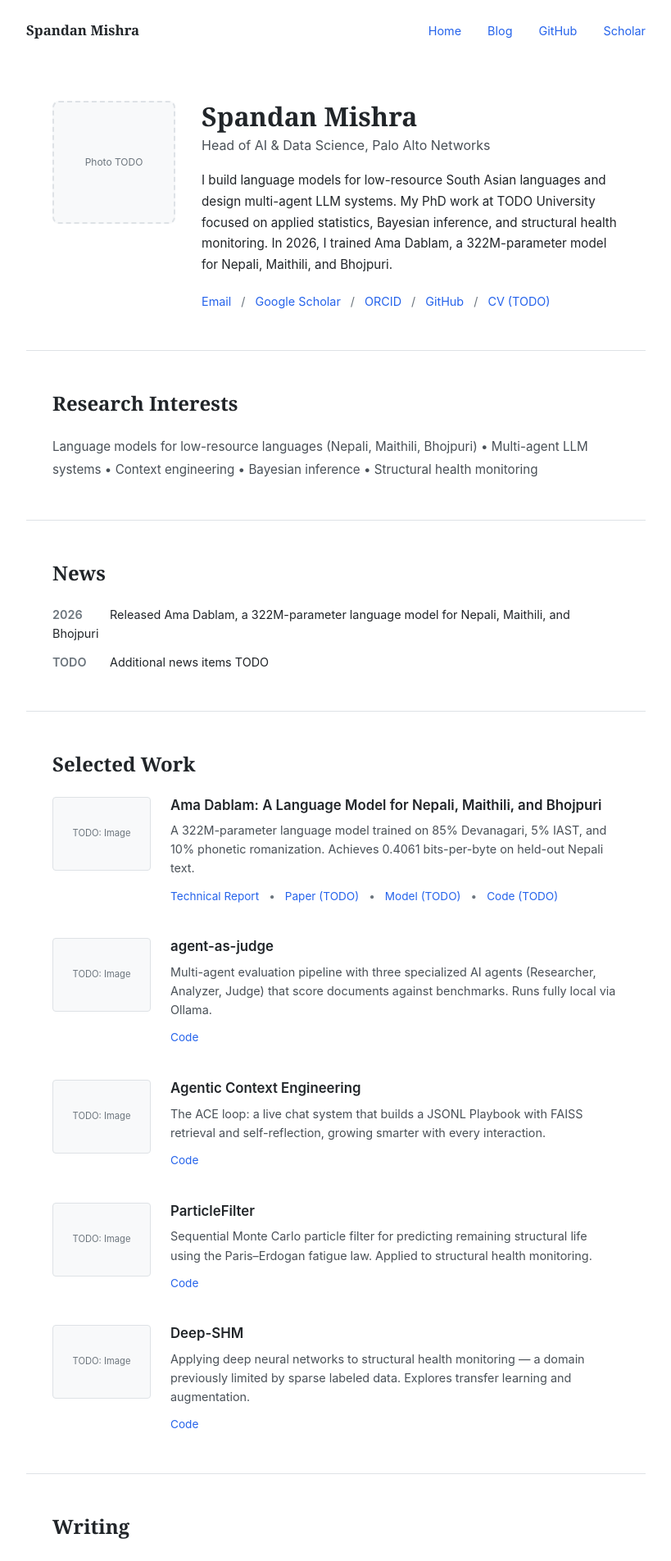
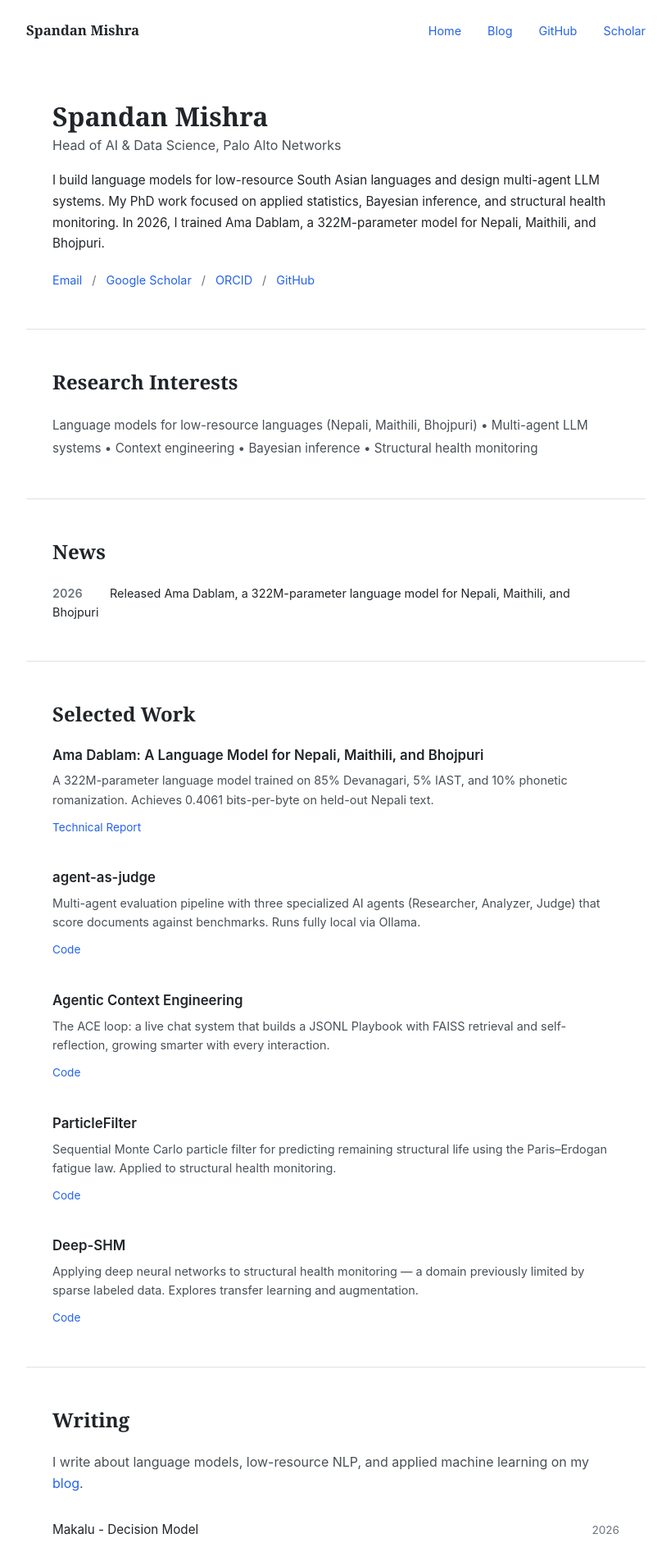
Before and after one commit to Spandyie/spandyie.github.io, a Jekyll site: the page built from index.html, in a window 1280 px wide. Shown: the top 1904 px of the page at 82% size, without its empty margins (230-1049 px from the left). Built offline with Jekyll 4.4.1, drawn with Linux system fonts in a browser that asks for light colours; a script that is not in the unit is left out.

Commit message:
Fix layout polish and security issues
- Fix MathJax SRI hash (verified against actual file)
- Add cdn.jsdelivr.net to font-src CSP for MathJax fonts
- Hide TODO placeholders in HTML comments instead of visible text
- Make missing images collapse cleanly (grid adjusts when images hidden)
- Verify UTF-8 encoding and proper character rendering
- Remove placeholder profile photo and CV link boxes
- Test with Jekyll build - no CSP errors, fonts load correctly

Co-authored-by: Spandan Mishra <Spandyie@users.noreply.github.com>

```diff
--- a/_layouts/default.html
+++ b/_layouts/default.html
@@ -5,7 +5,7 @@
   <meta name="viewport" content="width=device-width, initial-scale=1.0">
   <meta name="description" content="{{ page.description | default: site.description }}">
   <meta name="referrer" content="strict-origin-when-cross-origin">
-  <meta http-equiv="Content-Security-Policy" content="default-src 'self'; script-src 'self' 'unsafe-inline' https://giscus.app https://cdn.jsdelivr.net; style-src 'self' 'unsafe-inline' https://fonts.googleapis.com; font-src 'self' https://fonts.gstatic.com; img-src 'self' data: https:; connect-src 'self' https://giscus.app; frame-src https://giscus.app;">
+  <meta http-equiv="Content-Security-Policy" content="default-src 'self'; script-src 'self' 'unsafe-inline' https://giscus.app https://cdn.jsdelivr.net; style-src 'self' 'unsafe-inline' https://fonts.googleapis.com; font-src 'self' https://fonts.gstatic.com https://cdn.jsdelivr.net; img-src 'self' data: https:; connect-src 'self' https://giscus.app; frame-src https://giscus.app;">
   <title>{{ page.title | default: site.title }}</title>
 
   <link rel="preconnect" href="https://fonts.googleapis.com">
@@ -86,25 +86,22 @@
       align-items: start;
     }
 
+    /* When photo is hidden, content takes full width */
+    .profile-grid:has(.profile-photo[style*="display:none"]) {
+      grid-template-columns: 1fr;
+    }
+
     .profile-photo {
       width: 150px;
       height: 150px;
       flex-shrink: 0;
     }
 
-    .photo-placeholder {
+    .profile-photo img {
       width: 100%;
       height: 100%;
-      background: var(--surface);
-      border: 2px dashed var(--border);
+      object-fit: cover;
       border-radius: 8px;
-      display: flex;
-      align-items: center;
-      justify-content: center;
-      color: var(--text-muted);
-      font-size: 0.75rem;
-      text-align: center;
-      padding: 0.5rem;
     }
 
     .profile-content {
@@ -198,20 +195,23 @@
       gap: 1.5rem;
     }
 
+    /* When thumbnail is hidden, content takes full width */
+    .work-item:has(.work-thumbnail[style*="display:none"]) {
+      grid-template-columns: 1fr;
+    }
+
     .work-thumbnail {
       width: 120px;
       height: 90px;
-      background: var(--surface);
-      border: 1px solid var(--border);
       border-radius: 4px;
-      display: flex;
-      align-items: center;
-      justify-content: center;
-      color: var(--text-muted);
-      font-size: 0.7rem;
-      text-align: center;
-      padding: 0.5rem;
+      overflow: hidden;
       flex-shrink: 0;
+    }
+
+    .work-thumbnail img {
+      width: 100%;
+      height: 100%;
+      object-fit: cover;
     }
 
     .work-content {
@@ -482,6 +482,10 @@
         gap: 1.5rem;
       }
 
+      .profile-grid:has(.profile-photo[style*="display:none"]) {
+        grid-template-columns: 1fr;
+      }
+
       .profile-photo {
         width: 100px;
         height: 100px;
@@ -497,7 +501,7 @@
 
       .work-thumbnail {
         width: 100%;
-        height: 120px;
+        height: 150px;
       }
     }
   </style>
@@ -505,7 +509,7 @@
   <script>
     window.MathJax = { tex: { inlineMath: [['$', '$'], ['\\(', '\\)']], displayMath: [['$$', '$$'], ['\\[', '\\]']], processEscapes: true }, svg: { fontCache: 'global' } };
   </script>
-  <script async src="https://cdn.jsdelivr.net/npm/mathjax@3.2.2/es5/tex-mml-chtml.js" integrity="sha384-4FjXyJ3z5Nb6UPa0WBYqrOF5+i0wISHQnlqhMKJdKmfB/CaZLZ8FHV0JthLfVUdH" crossorigin="anonymous"></script>
+  <script async src="https://cdn.jsdelivr.net/npm/mathjax@3.2.2/es5/tex-mml-chtml.js" integrity="sha384-Wuix6BuhrWbjDBs24bXrjf4ZQ5aFeFWBuKkFekO2t8xFU0iNaLQfp2K6/1Nxveei" crossorigin="anonymous"></script>
 </head>
 <body>
 
--- a/index.html
+++ b/index.html
@@ -6,20 +6,20 @@ title: Spandan Mishra
 <!-- ═══ Profile ═══ -->
 <section class="profile">
   <div class="container profile-grid">
-    <div class="profile-photo">
-      <div class="photo-placeholder">
-        <span>Photo TODO</span>
-      </div>
+    <!-- TODO: Add profile photo (150x150px recommended) -->
+    <div class="profile-photo" style="display:none;">
+      <img src="" alt="Spandan Mishra" style="width: 150px; height: 150px; border-radius: 8px;">
     </div>
-    <div class="profile-content">
+    <div class="profile-content" style="grid-column: 1 / -1;">
       <h1 class="profile-name">Spandan Mishra</h1>
       <p class="profile-title">Head of AI &amp; Data Science, Palo Alto Networks</p>
       <p class="profile-bio">
         I build language models for low-resource South Asian languages and design multi-agent LLM systems.
-        My PhD work at TODO University focused on applied statistics, Bayesian inference, and structural health monitoring.
+        My PhD work focused on applied statistics, Bayesian inference, and structural health monitoring.
         In 2026, I trained Ama Dablam, a 322M-parameter model for Nepali, Maithili, and Bhojpuri.
       </p>
       <div class="profile-links">
+        <!-- TODO: Replace with real email address -->
         <a href="mailto:spandan@example.com" rel="noopener noreferrer">Email</a>
         <span class="separator">/</span>
         <a href="https://scholar.google.com/citations?user=WGEmEPcAAAAJ" rel="noopener noreferrer" target="_blank">Google Scholar</a>
@@ -27,8 +27,7 @@ title: Spandan Mishra
         <a href="https://orcid.org/0009-0000-7481-235X" rel="noopener noreferrer" target="_blank">ORCID</a>
         <span class="separator">/</span>
         <a href="https://github.com/Spandyie" rel="noopener noreferrer" target="_blank">GitHub</a>
-        <span class="separator">/</span>
-        <a href="#" rel="noopener noreferrer">CV (TODO)</a>
+        <!-- TODO: Add CV link -->
       </div>
     </div>
   </div>
@@ -54,7 +53,7 @@ title: Spandan Mishra
     <h2 class="section-heading">News</h2>
     <ul class="news-list">
       <li><span class="news-date">2026</span> Released Ama Dablam, a 322M-parameter language model for Nepali, Maithili, and Bhojpuri</li>
-      <li><span class="news-date">TODO</span> Additional news items TODO</li>
+      <!-- TODO: Add more news items -->
     </ul>
   </div>
 </section>
@@ -65,10 +64,11 @@ title: Spandan Mishra
     <h2 class="section-heading">Selected Work</h2>
     <div class="work-list">
       <div class="work-item">
-        <div class="work-thumbnail">
-          <span>TODO: Image</span>
+        <!-- TODO: Add thumbnail image (120x90px recommended) -->
+        <div class="work-thumbnail" style="display:none;">
+          <img src="" alt="Ama Dablam">
         </div>
-        <div class="work-content">
+        <div class="work-content" style="grid-column: 1 / -1;">
           <h3 class="work-title">Ama Dablam: A Language Model for Nepali, Maithili, and Bhojpuri</h3>
           <p class="work-desc">
             A 322M-parameter language model trained on 85% Devanagari, 5% IAST, and 10% phonetic romanization.
@@ -76,21 +76,16 @@ title: Spandan Mishra
           </p>
           <div class="work-links">
             <a href="/blog/2026/07/16/amadablam-technical-report/" rel="noopener noreferrer">Technical Report</a>
-            <span class="separator">•</span>
-            <a href="#" rel="noopener noreferrer">Paper (TODO)</a>
-            <span class="separator">•</span>
-            <a href="#" rel="noopener noreferrer">Model (TODO)</a>
-            <span class="separator">•</span>
-            <a href="#" rel="noopener noreferrer">Code (TODO)</a>
+            <!-- TODO: Add paper, model, and code links -->
           </div>
         </div>
       </div>
 
       <div class="work-item">
-        <div class="work-thumbnail">
-          <span>TODO: Image</span>
+        <div class="work-thumbnail" style="display:none;">
+          <img src="" alt="agent-as-judge">
         </div>
-        <div class="work-content">
+        <div class="work-content" style="grid-column: 1 / -1;">
           <h3 class="work-title">agent-as-judge</h3>
           <p class="work-desc">
             Multi-agent evaluation pipeline with three specialized AI agents (Researcher, Analyzer, Judge) that score documents against benchmarks.
@@ -103,10 +98,10 @@ title: Spandan Mishra
       </div>
 
       <div class="work-item">
-        <div class="work-thumbnail">
-          <span>TODO: Image</span>
+        <div class="work-thumbnail" style="display:none;">
+          <img src="" alt="Agentic Context Engineering">
         </div>
-        <div class="work-content">
+        <div class="work-content" style="grid-column: 1 / -1;">
           <h3 class="work-title">Agentic Context Engineering</h3>
           <p class="work-desc">
             The ACE loop: a live chat system that builds a JSONL Playbook with FAISS retrieval and self-reflection,
@@ -119,10 +114,10 @@ title: Spandan Mishra
       </div>
 
       <div class="work-item">
-        <div class="work-thumbnail">
-          <span>TODO: Image</span>
+        <div class="work-thumbnail" style="display:none;">
+          <img src="" alt="ParticleFilter">
         </div>
-        <div class="work-content">
+        <div class="work-content" style="grid-column: 1 / -1;">
           <h3 class="work-title">ParticleFilter</h3>
           <p class="work-desc">
             Sequential Monte Carlo particle filter for predicting remaining structural life using the Paris–Erdogan fatigue law.
@@ -135,10 +130,10 @@ title: Spandan Mishra
       </div>
 
       <div class="work-item">
-        <div class="work-thumbnail">
-          <span>TODO: Image</span>
+        <div class="work-thumbnail" style="display:none;">
+          <img src="" alt="Deep-SHM">
         </div>
-        <div class="work-content">
+        <div class="work-content" style="grid-column: 1 / -1;">
           <h3 class="work-title">Deep-SHM</h3>
           <p class="work-desc">
             Applying deep neural networks to structural health monitoring — a domain previously limited by sparse labeled data.
```
